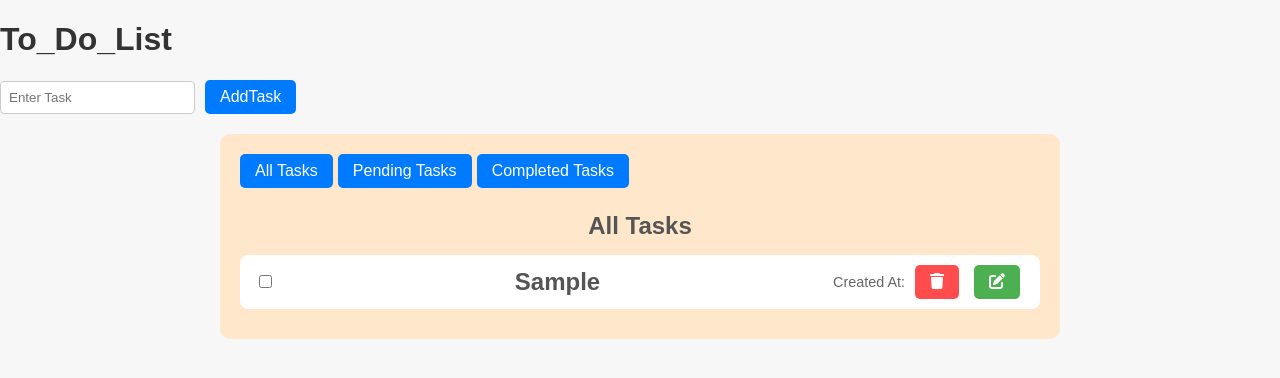
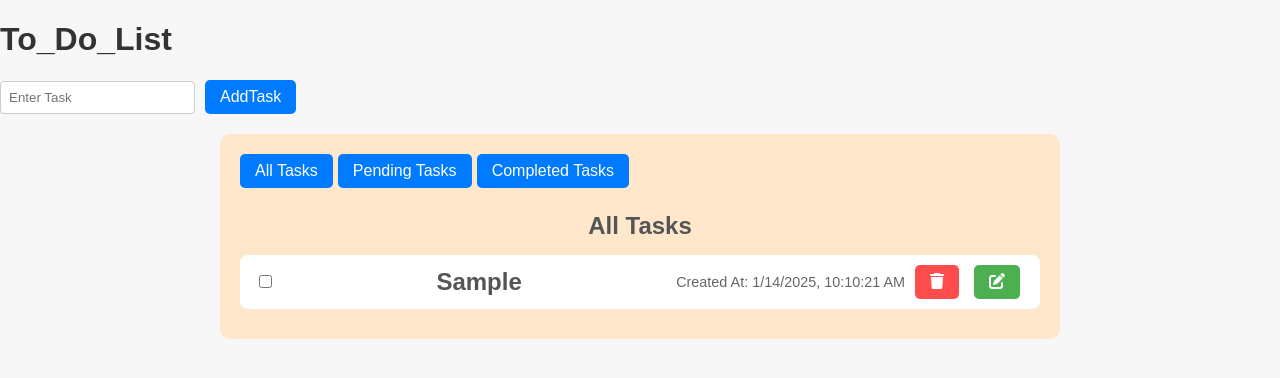
Before and after one commit to gkmaran/ToDo_Basic, a React (Vite) app: page / in a window 1280 px wide. Both pictures are taken after typing "Sample" into the empty fields and a click on the button "AddTask". Shown: the top 378 px of the page. Built offline with nearby package versions, Linux system fonts and the light colour scheme; the HTML template or start-up script is replaced by a standard one.

Commit message:
correction

```diff
--- a/src/components/renderTask.jsx
+++ b/src/components/renderTask.jsx
@@ -45,7 +45,7 @@ function TaskItem({ todos, deleteTask, toggleItem, editTask }) {
                 {item.editedAt ? (
                   <p>Edited At: {item.editedAt}</p>
                 ) : (
-                  <p>Created At: {item.createdAt}</p>
+                  <p>Created At: {item.created_At}</p>
                 )}
                 <button className="delBtn" onClick={() => deleteTask(item.id)}>
                   <i className="fa fa-trash" aria-hidden="true"></i>
```
